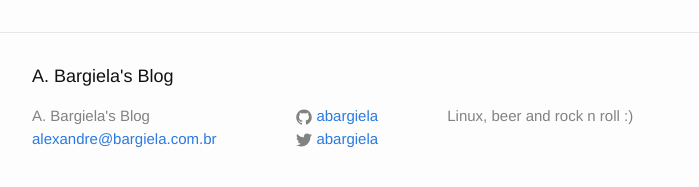
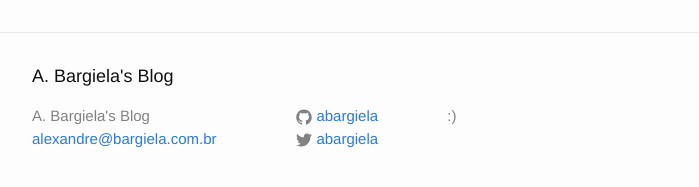
Before and after one commit to abargiela/abargiela.github.io, a Jekyll site: the page built from index.html, in a window 1280 px wide and 900 px high, scrolled down 2904 px. Shown: the part 690-877 px from the top of the window, without its empty margins (238-937 px from the left). Built offline with Jekyll 4.4.1, drawn with Linux system fonts in a browser that asks for light colours.

Commit message:
Fix string

```diff
--- a/_config.yml
+++ b/_config.yml
@@ -9,7 +9,7 @@
 title: A. Bargiela's Blog
 email: alexandre@bargiela.com.br
 description: > # this means to ignore newlines until "baseurl:"
-  Linux, beer and rock n roll :)
+  :)
 baseurl: "" # the subpath of your site, e.g. /blog
 url: "http://yourdomain.com" # the base hostname & protocol for your site
 twitter_username: abargiela
```
